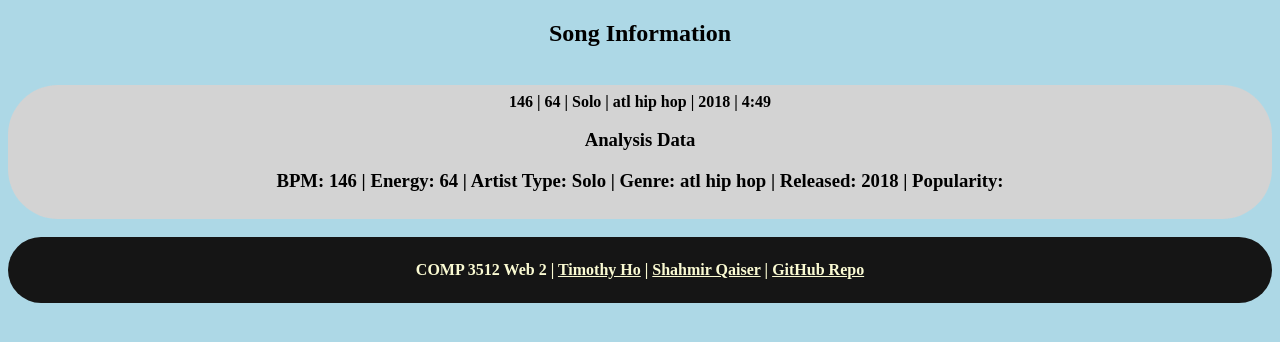
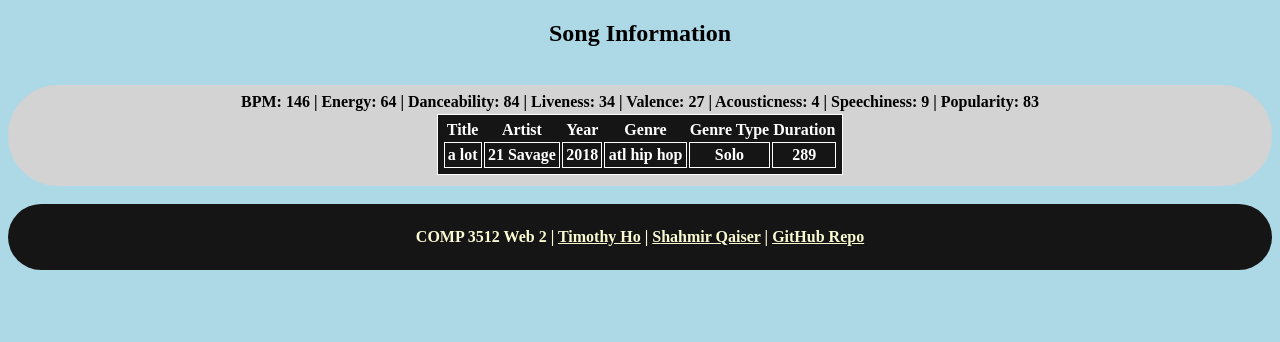
Before and after one commit to tho1341/asg1, a PHP site: page /single-page.php?song_id=1001 in a window 1280 px wide. Shown: the part 201-543 px from the top of the page. Run offline with PHP 8.4, Linux system fonts and the light colour scheme; data comes from the database, SQL or seed files in the repository.

Commit message:
single page finished

```diff
--- a/tho1341/single-page.php
+++ b/tho1341/single-page.php
@@ -41,11 +41,39 @@
     <section class="song">
         <?php
         $output = new listOutput();
+        echo'<table>';
+        echo '<tr>';
+            echo'<th>Title</th>';
+            echo'<th>Artist</th>';
+            echo'<th>Year</th>';
+            echo'<th>Genre</th>';
+            echo'<th>Genre Type</th>';
+            echo'<th>Duration</th>';
+        echo'</tr>';
         foreach($result as $row){
-            echo $row['bpm'] . " | " . $row['energy'] . " | "  . $row['type_name'] . " | " . $row['genre_name'] . " | " . $row['year'] . " | " . $output->secToMin($row['duration']);
-            echo "<h3>Analysis Data<h3>";
-            echo "BPM: " . $row['bpm'] . " | Energy: " . $row['energy'] . " | Artist Type: "  . $row['type_name'] . " | Genre: " . $row['genre_name'] . " | Released: " . $row['year'] . " | Popularity: ";
+
+            echo '<tr>';
+           // echo '<td>'. '<a href="single-page.php?song_id='. $row['song_id'] . '">' . $row['title'] . '</a></td>';
+                echo '<td>'. $row['title'] .'</td>';
+                echo '<td>'. $row['artist_name'] .'</td>';
+                echo '<td>'. $row['year'] .'</td>';
+                echo '<td>'. $row['genre_name'] .'</td>';
+                echo '<td>'. $row['type_name'] .'</td>';
+                echo '<td>'. $row['duration'] .'</td>';
+
+            //echo '<td>'. '<a href="removeFromFav.php?song_id='. $row['song_id'] . '">Remove' . '</a></td>';
+            //echo '<td>'. '<a href="single-page.php?song_id='. $row['song_id'] . '">View' . '</a></td>';
+            echo "</tr>";
+
+            echo "BPM: " . $row['bpm'] . " | Energy: " . $row['energy'] . " | Danceability: "  . $row['danceability'] . " | Liveness: " . $row['liveness'] . " | Valence: " . $row['valence'] . " | Acousticness: ". $row['acousticness'] ." | Speechiness: ". $row['speechiness'] ." | Popularity: ". $row['popularity'];
+
         }
+        echo'</table>';
+        // foreach($result as $row){
+        //     echo $row['bpm'] . " | " . $row['energy'] . " | "  . $row['type_name'] . " | " . $row['genre_name'] . " | " . $row['year'] . " | " . $output->secToMin($row['duration']);
+        //     echo "<h3>Analysis Data<h3>";
+        //     echo "BPM: " . $row['bpm'] . " | Energy: " . $row['energy'] . " | Artist Type: "  . $row['type_name'] . " | Genre: " . $row['genre_name'] . " | Released: " . $row['year'] . " | Popularity: ";
+        // }
         ?>
     </section>
     <br>
```
